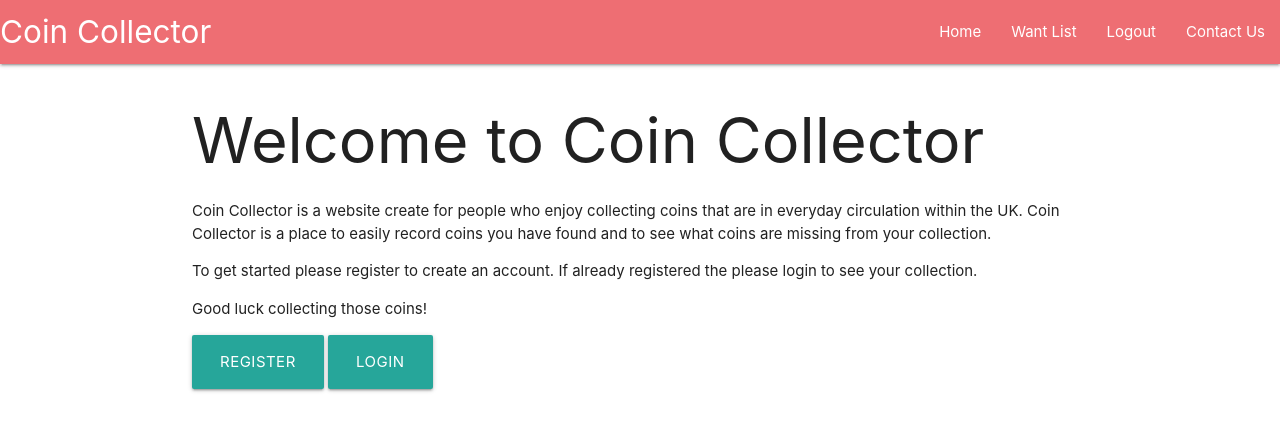
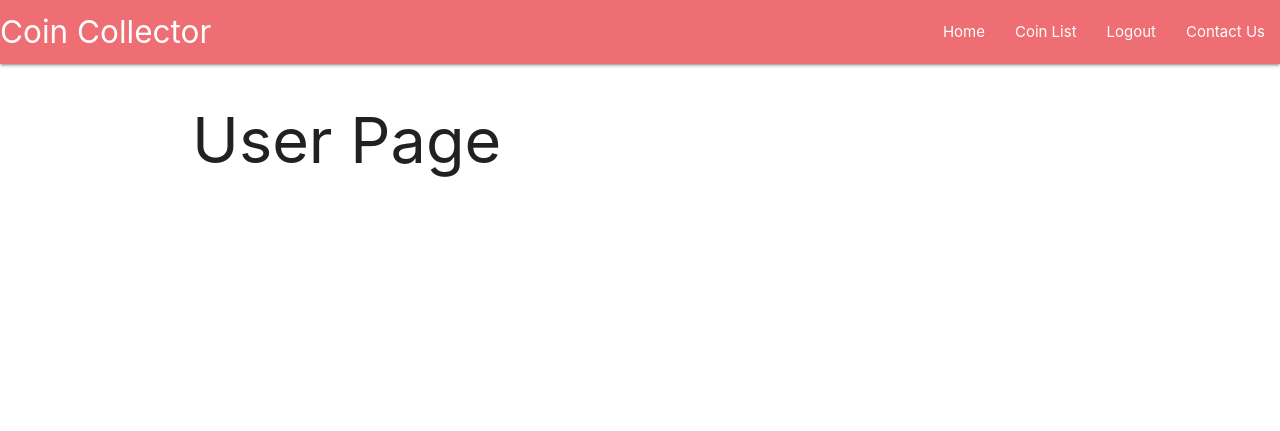
Before and after one commit to peejaywk/MS3-CoinCollector, a Flask app: page / in a window 1280 px wide. Shown: the top 431 px of the page. Run offline with Flask 2, Linux system fonts and the light colour scheme; the visitor is signed in with stand-in values (Sample User, id 1); some libraries are stand-ins or nearby versions.

Commit message:
Add admin to user entry in db. Add new page to display coins currently in circulation - reads data from mongo.

```diff
--- a/app.py
+++ b/app.py
@@ -21,7 +21,7 @@ mongo = PyMongo(app)
 
 
 @app.route("/")
-@app.route("/get_coins")
+@app.route("/get_coins", methods=["GET", "POST"])
 def get_coins():
     return render_template("user_coins.html")
 
@@ -41,7 +41,8 @@ def register():
             "fname": request.form.get("fname").lower(),
             "lname": request.form.get("lname").lower(),
             "email": request.form.get("email").lower(),
-            "password": generate_password_hash(request.form.get("password"))
+            "password": generate_password_hash(request.form.get("password")),
+            "admin": False
         }
         mongo.db.users.insert_one(register)
 
@@ -64,7 +65,8 @@ def login():
             # ensure hased password matches user input
             if check_password_hash(existing_user["password"], request.form.get("password")):
                 session["user"] = request.form.get("email").lower()
-                flash("Welcome, {}".format(request.form.get("fname")))
+                flash("Welcome, {}".format(
+                    existing_user["fname"].capitalize()))
                 # return redirect(url_for("profile", username=session["user"]))
                 return redirect(url_for("get_coins"))
             else:
@@ -88,6 +90,12 @@ def logout():
     return redirect(url_for("get_coins"))
 
 
+@app.route("/coin_list")
+def coin_list():
+    coins = list(mongo.db.circulation.find())
+    return render_template("coin_list.html", coins=coins)
+
+
 if __name__ == "__main__":
     app.run(host=os.environ.get("IP"),
             port=int(os.environ.get("PORT")),
--- a/templates/base.html
+++ b/templates/base.html
@@ -23,7 +23,7 @@
             <ul class="right hide-on-med-and-down">
                 <li><a href="{{ url_for('get_coins') }}">Home</a></li>
                 {% if session.user %}
-                    <li><a href="#">Want List</a></li>
+                    <li><a href="{{ url_for('coin_list') }}">Coin List</a></li>
                     <li><a href="{{ url_for('logout') }}">Logout</a></li>
                 {% else %}
                     <li><a href="{{ url_for('login') }}">Login</a></li>
@@ -37,7 +37,7 @@
     <ul class="sidenav" id="mobile-demo">
         <li><a href="{{ url_for('get_coins') }}">Home</a></li>
             {% if session.user %}
-                <li><a href="#">Want List</a></li>
+                <li><a href="{{ url_for('coin_list') }}">Coin List</a></li>
                 <li><a href="{{ url_for('logout') }}">Logout</a></li>
             {% else %}
                 <li><a href="{{ url_for('login') }}">Login</a></li>
--- a/templates/user_coins.html
+++ b/templates/user_coins.html
@@ -1,6 +1,7 @@
 {% extends "base.html" %}
 {% block content %}
 
+{% if not session.user %}
     <h1>Welcome to Coin Collector</h1>
     <p>Coin Collector is a website create for people who enjoy collecting coins that are in everyday
         circulation within the UK. Coin Collector is a place to easily record coins you have found and
@@ -14,4 +15,7 @@
     <a class="waves-effect waves-light btn-large" href="{{ url_for('register') }}">Register</a>
     <a class="waves-effect waves-light btn-large" href="{{ url_for('login') }}">Login</a>
 
+{% else %}
+    <h1>User Page</h1>
+{% endif %}
 {% endblock %}
```
Also changed, not shown: templates/coin_list.html (added, +12 -0 lines). Lines whose indentation alone changed are shown as unchanged.
